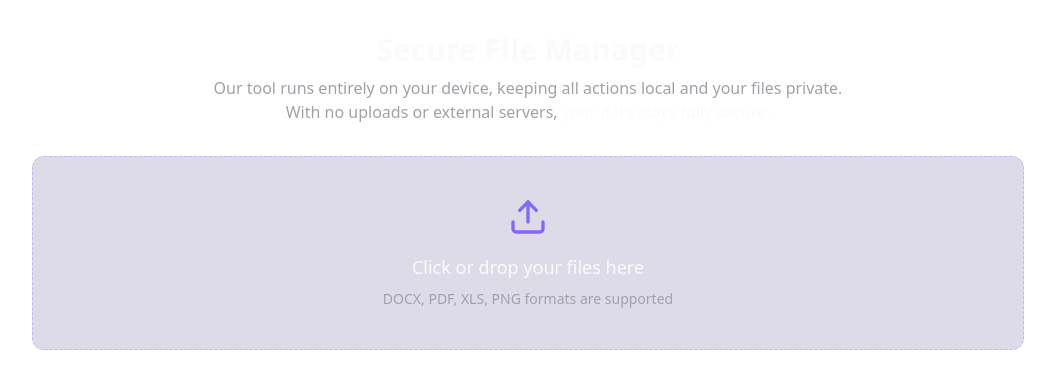
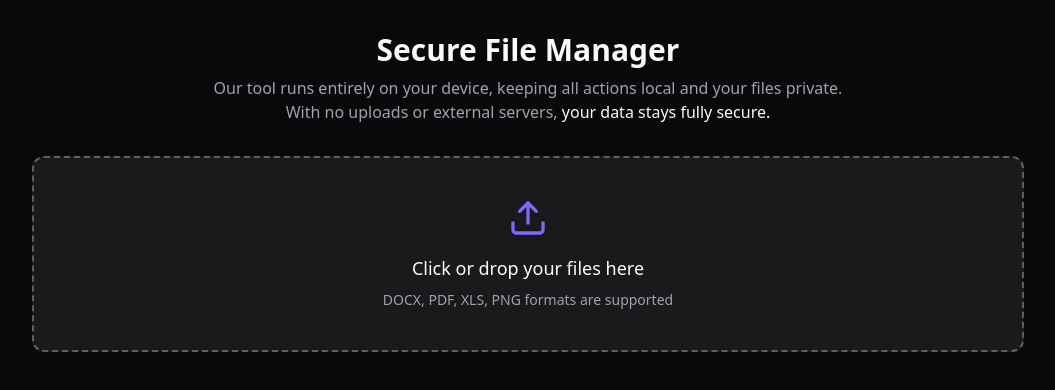
Before and after one commit to altancansu/fileflow-alchemy-vault, a React (Vite) app: page / in a window 1280 px wide. Shown: the top 390 px of the page, without its empty margins (112-1167 px from the left). Built offline with nearby package versions, Linux system fonts and the light colour scheme.

Commit message:
Reverted to commit 8fd3416db8ba982e995b79e759c64c7a7722176b

```diff
--- a/src/index.css
+++ b/src/index.css
@@ -5,7 +5,7 @@
 
 @layer base {
   :root {
-    --background: #282828;
+    --background: 240 10% 3.9%;
     --foreground: 0 0% 98%;
     --card: 240 10% 3.9%;
     --card-foreground: 0 0% 98%;
@@ -43,10 +43,7 @@
 }
 
 .file-drop-area {
-  @apply border-2 border-dashed rounded-lg p-10 flex flex-col items-center justify-center transition-all;
-  background-color: rgba(93, 75, 140, 0.2);
-  border-color: rgba(201, 179, 255, 1);
-  border-width: 1px;
+  @apply border-2 border-dashed border-white/30 rounded-lg p-10 flex flex-col items-center justify-center bg-secondary/60 transition-all;
 }
 
 .file-drop-area.active {
```
